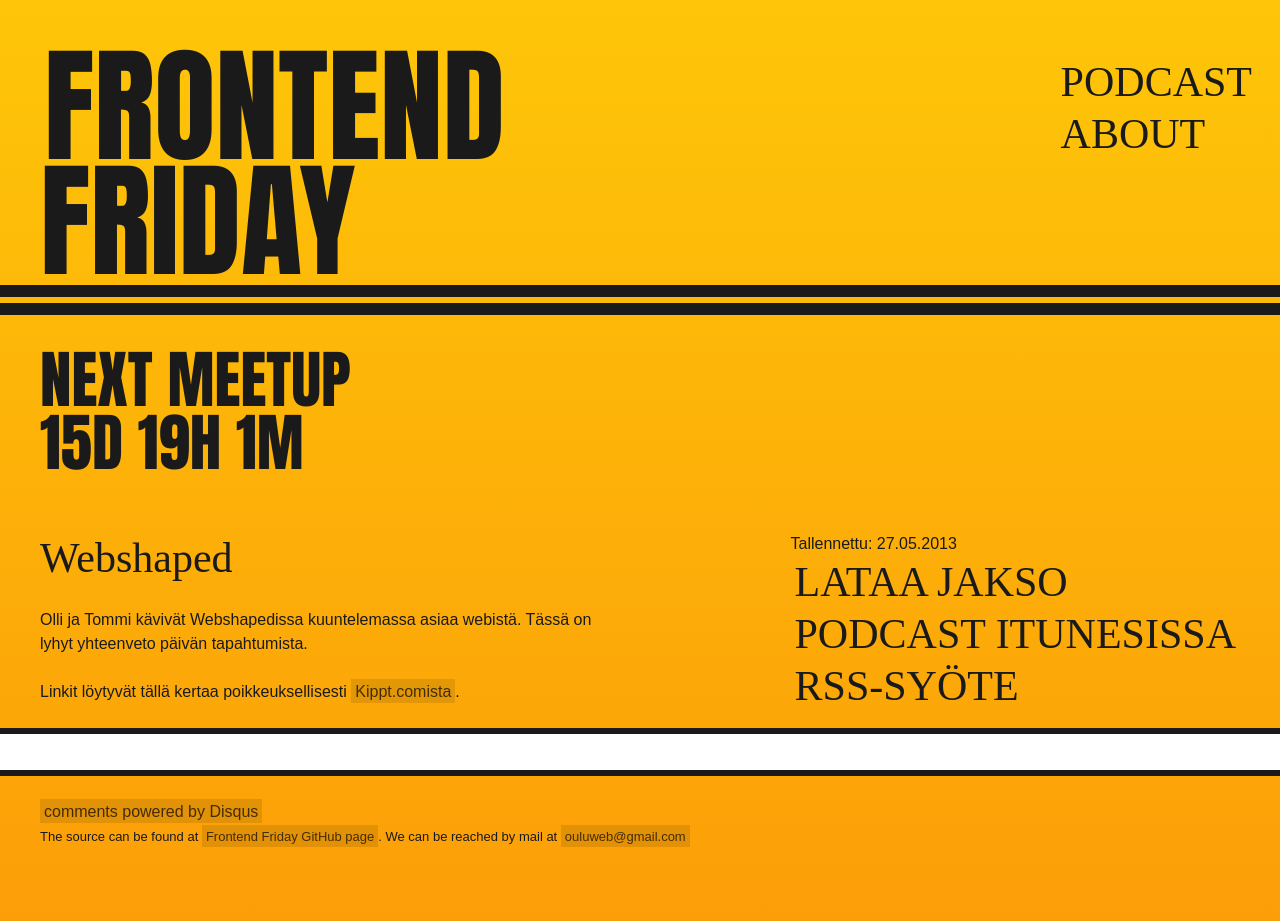
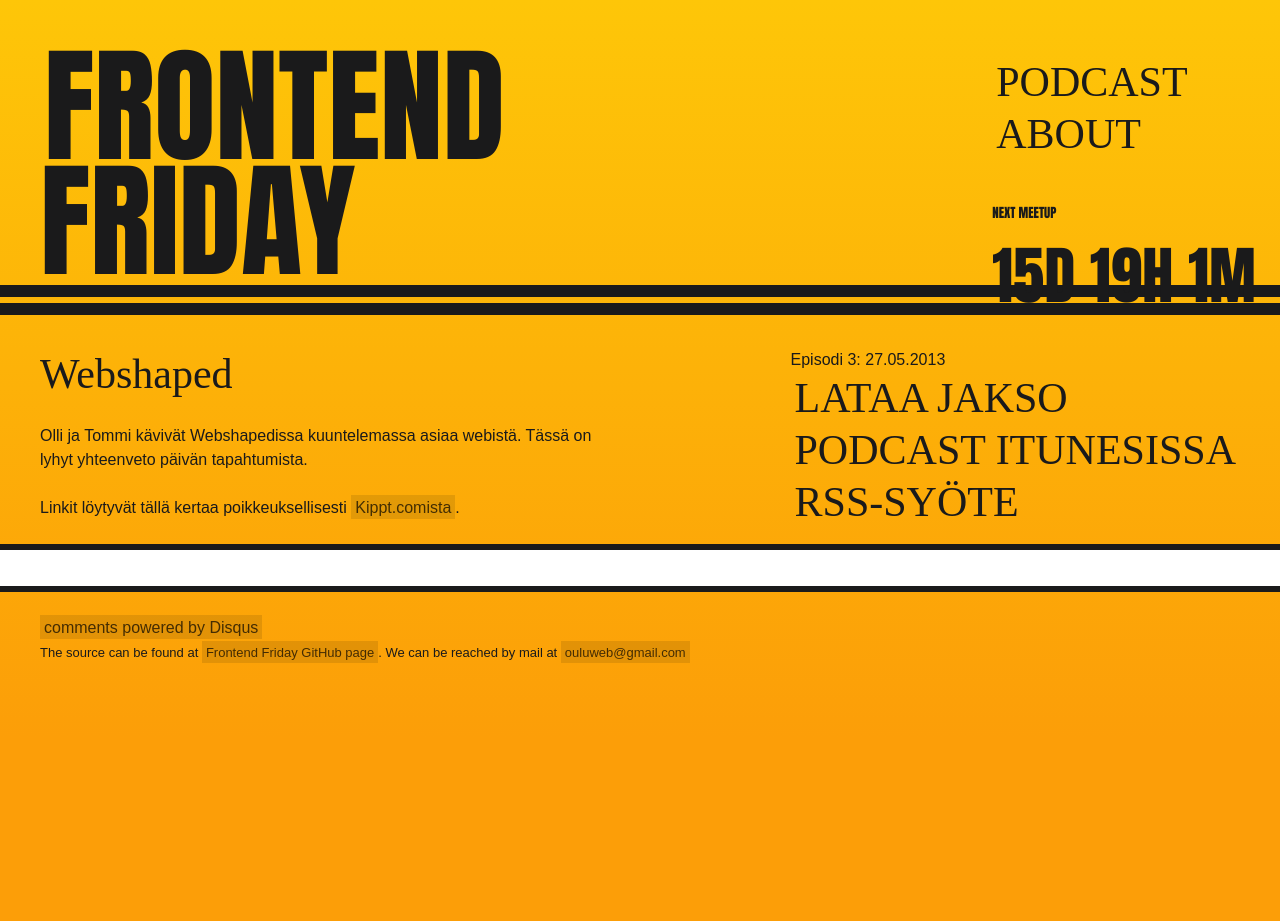
Before and after one commit to ouluweb/ouluweb.github.io, a Jekyll site: the page built from _posts/2013-05-27-Webshaped.md, in a window 1280 px wide. Built offline with Jekyll 4.4.1, drawn with Linux system fonts in a browser that asks for light colours; Markdown is read by kramdown in place of the engine named in the settings; comment, search, counter and statistics services are not loaded; after the commit the page ends 900 px from its top, so only the background shows below that.

Commit message:
little fixes

```diff
--- a/_includes/header.html
+++ b/_includes/header.html
@@ -5,15 +5,6 @@
         Friday
     </a>
 </h1>
-<h2 id="meetup-time" class="meetup-time" data-time="{{ site.next_event }}">
-    <span class="meetup-time__title">
-        Next Meetup
-    </span>
-    <br>
-    <span class="meetup-time__countdown" id="meetup-countdown">
-      {{ site.next_event }}
-    </span>
-</h2>
 
 <nav class="nav site-nav">
     <ul>
@@ -21,5 +12,14 @@
         <!--<li><a href="meeting-notes.html">Meeting notes</a>-->
         <li><a href="/podcast/">Podcast</a></li>
         <li><a href="/about.html">About</a></li>
+        <li id="meetup-time" class="meetup-time" data-time="{{ site.next_event }}">
+            <small class="meetup-time__title">
+                Next Meetup
+            </small>
+            <br>
+            <span class="meetup-time__countdown" id="meetup-countdown">
+              {{ site.next_event }}
+            </span>
+        </li>
     </ul>
 </nav>
--- a/_layouts/default.html
+++ b/_layouts/default.html
@@ -9,7 +9,7 @@
 
         {% include header.html %}
 
-        <section class="main" role="main">
+        <section id="c" class="main" role="main">
 
             {{ content }}
 
--- a/_layouts/podcast.html
+++ b/_layouts/podcast.html
@@ -12,7 +12,7 @@
         <nav class="nav page-nav">
             <ul>
                 <li>
-                    Tallennettu: {{ page.date | date: "%d.%m.%Y" }}
+                    Episodi {{ page.nro }}: {{ page.date | date: "%d.%m.%Y" }}
                 </li>
                 <li>
                     <a href="{{ page.link }}" onClick="_gaq.push(['_trackEvent', 'Podcast', 'Download', '{{ page.title }}']);">Lataa jakso</a>
@@ -26,7 +26,7 @@
             </ul>
         </nav>
 
-        <section class="main" role="main">
+        <section id="c" class="main" role="main">
 
             {{ content }}
 
```
